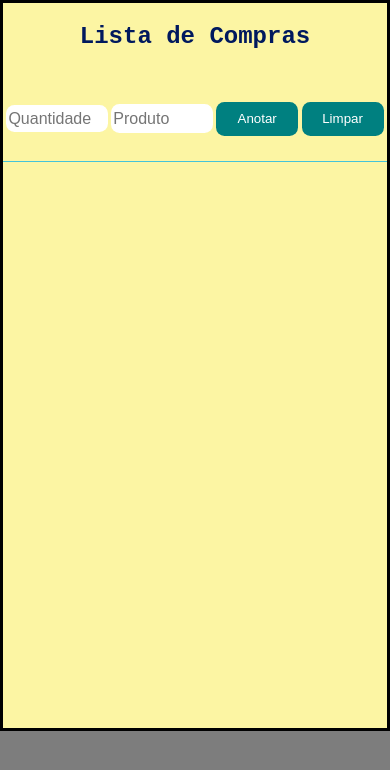
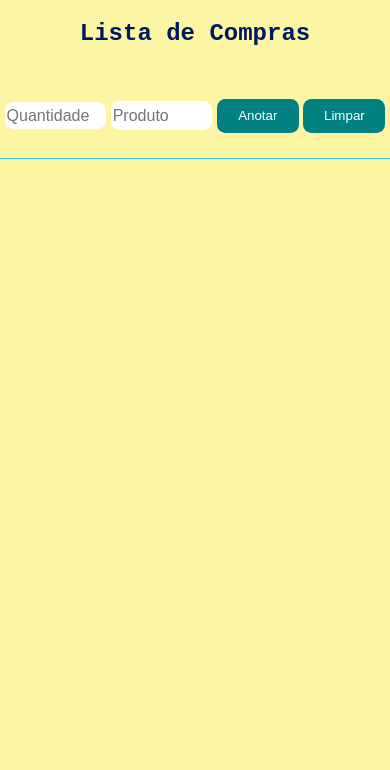
Before and after one commit to DanieelCarvalho/lista-de-compras, a React (Create React App) app: page / in a window 390 px wide. Shown: the top 770 px of the page. Built offline with nearby package versions, Linux system fonts and the light colour scheme.

Commit message:
alteração no responsivo

```diff
--- a/src/App.js
+++ b/src/App.js
@@ -12,6 +12,10 @@ body{
     box-sizing:border-box;
     background:#7d7d7d;
     font-family: 'Roboto Mono', monospace;
+    @media screen and (max-width: 1023px){
+      background-color: #fcf5a3;
+    }
+
 }
     `
 
--- a/src/Components/Style.js
+++ b/src/Components/Style.js
@@ -12,7 +12,7 @@ export const Titulo = styled.h1`
 export const Principal = styled.section`
   display:flex;
   width:100%;
-  height: 725px;
+  height: 100vh;
   justify-content:  center;
   color: #384b9a;
 
@@ -22,7 +22,6 @@ export const Principal = styled.section`
 export const Caderno = styled.div`
   background-color: #fcf5a3;
   width: 36vw;
-  height: 100%;
 
   display:flex;
   flex-direction: column;
@@ -40,6 +39,7 @@ button{
 
 } @media screen and (max-width: 1023px) {
   width: 100%;
+  border: none;
   button{
     height:40%;
   }
```
